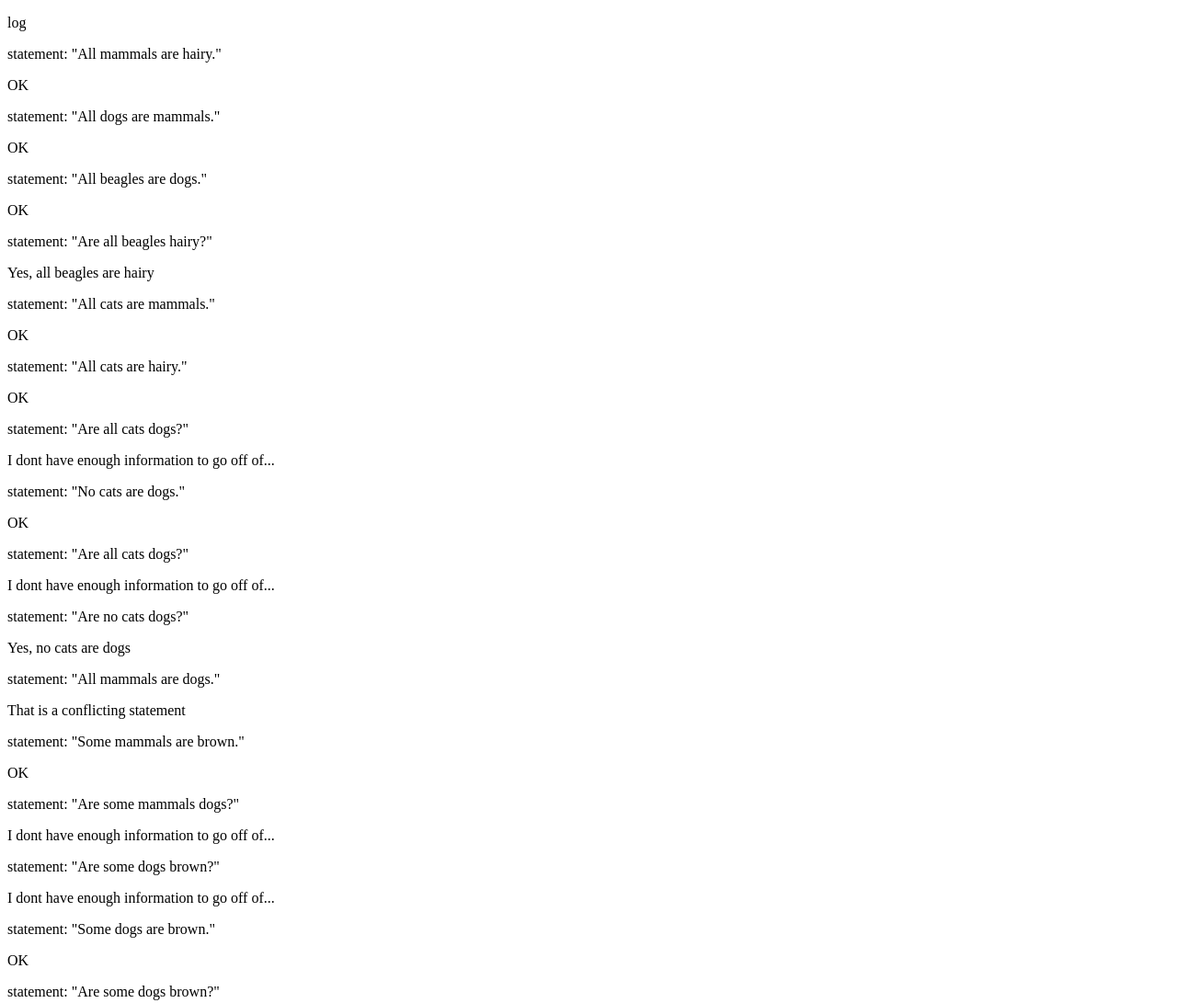
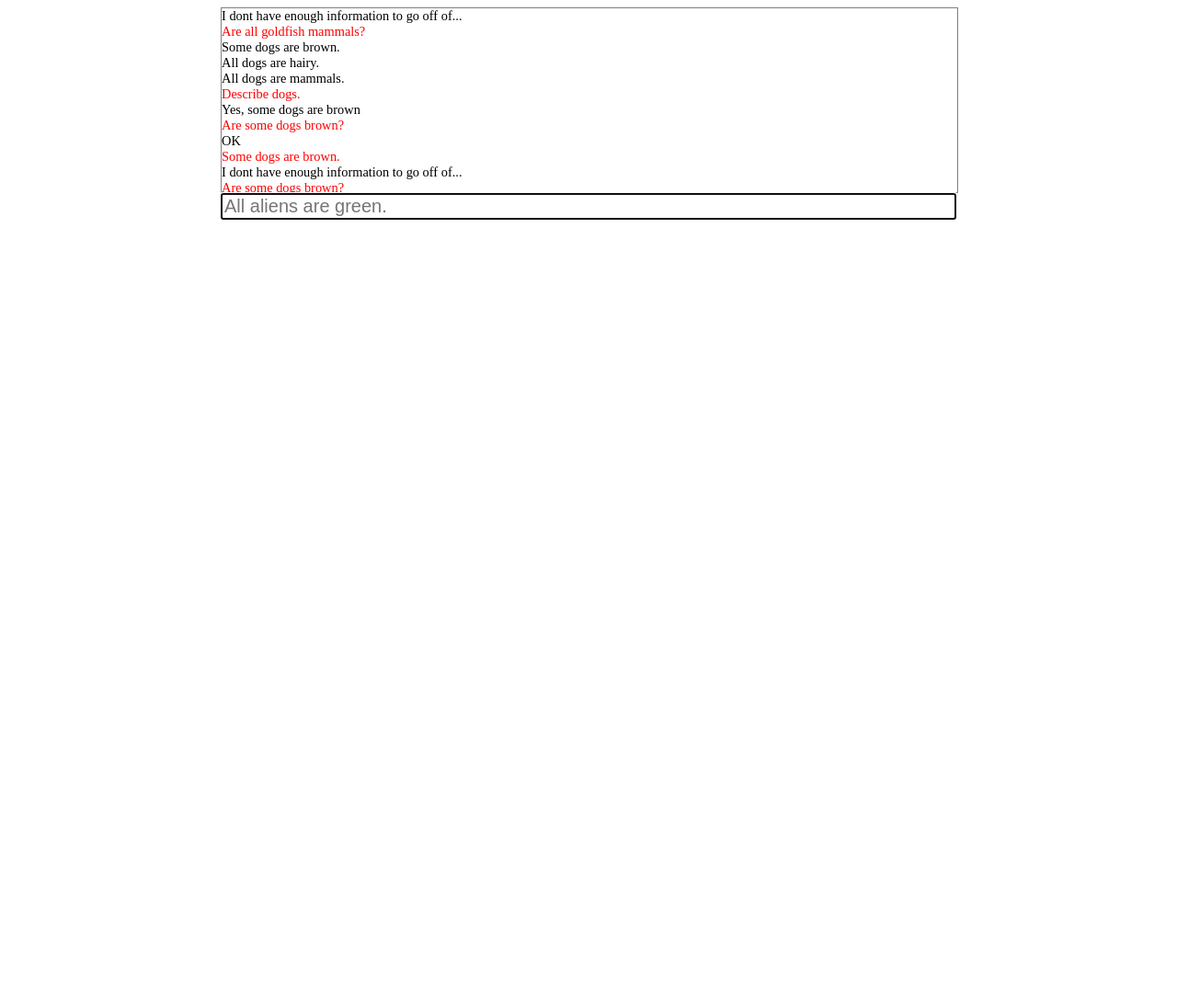
Before and after one commit to mollases/inference-engine, a plain HTML site: page index.html in a window 1280 px wide. Shown: the top 1091 px of the page at 92% size. After the commit the page ends 800 px from the top, so only its background shows below. Drawn offline with nearby package versions, Linux system fonts and the light colour scheme.

Commit message:
Adding styles

```diff
--- a/index.html
+++ b/index.html
@@ -3,10 +3,60 @@
   <head>
 
   	<script src="http://ajax.googleapis.com/ajax/libs/jquery/1/jquery.min.js" type="text/javascript"></script>
+  	<style type="text/css">
+		#content {
+			width: 800px;
+			margin: 0 auto;
+		}
+
+		#log {
+			width: 100%;
+			margin: 0 auto;
+			height: 200px;
+			overflow: auto;
+			border: 1px solid gray;
+		}
+
+		#log .message{
+			font-size: .9em;
+		}
+
+    #log .statement{
+      color: red;
+    }
+
+		#input-loc{
+			width: 100%;
+			height: 20px;
+			margin: 0 auto;
+		}
+
+		#input {
+			font-size: 20px;
+			width: 99%;
+		}
+  	</style>
   </head>
   <body>
-  	<div id="log"><p>log</p></div>
+  	<div id="content">
+  	<div id="log"></div>
+  	<div id="input-loc">
+  		<input id="input" type="text" placeholder="All aliens are green." ></input>
+  	</div>
+	</div>
+  	<script src="inference.js" type="text/javascript"></script>
+  	<script type="text/javascript">
 
-  	<script src="inference.js" type="text/javascript"></script>
+    $("#input").focus();
+
+    $('#input').keypress(function (e) {
+      if (e.which == 13) {
+        _i.statement($(this).val());
+        $(this).val("");
+      }
+    });
+
+
+  	</script>
   </body>
 </html>
--- a/inference.js
+++ b/inference.js
@@ -47,9 +47,9 @@
 	 * @param  {string} argument what you want to log
 	 * @return {}
 	 */
-	function clog (argument) {
+	function clog (argument,classes) {
 		console.log(argument);
-		$("#log").append("<p>"+argument+"</p>");
+		$("#log").prepend("<div class='message "+classes+"'>"+argument+"</div>");
 	}
 
 	/**
@@ -207,7 +207,7 @@
 	};
 
 	InferenceEngine.prototype.statement = function(statement) {
-		clog(' statement: "'+statement+'"');
+		clog(statement,'statement');
 		var blocks = statement.split(" ");
 		clean(blocks);
 		if( this.checkQuerySyntax(blocks) === true){
```
